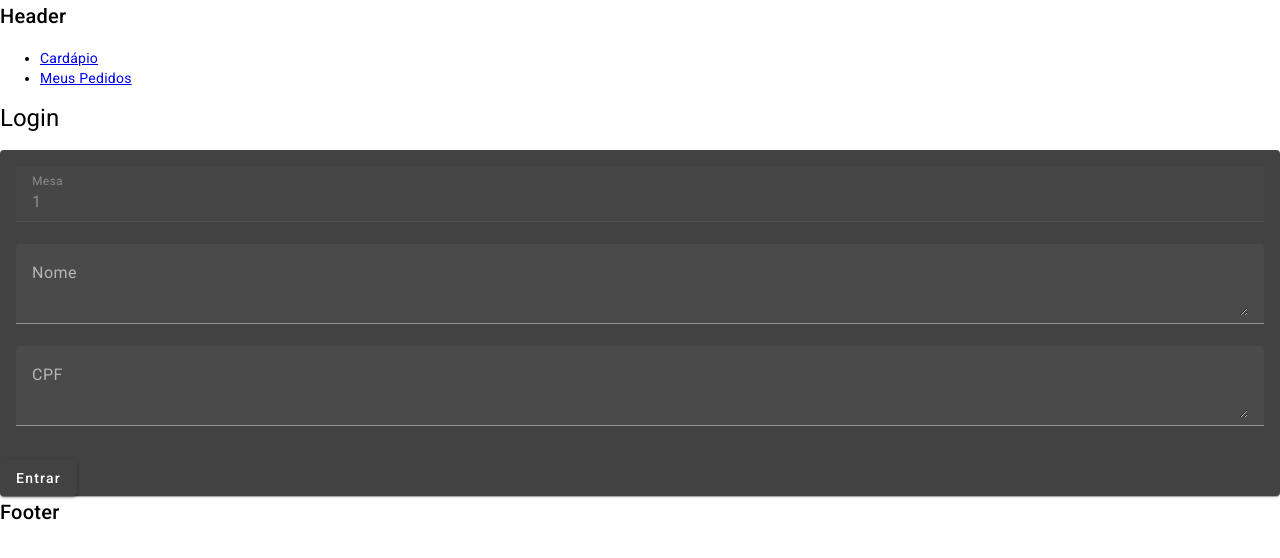
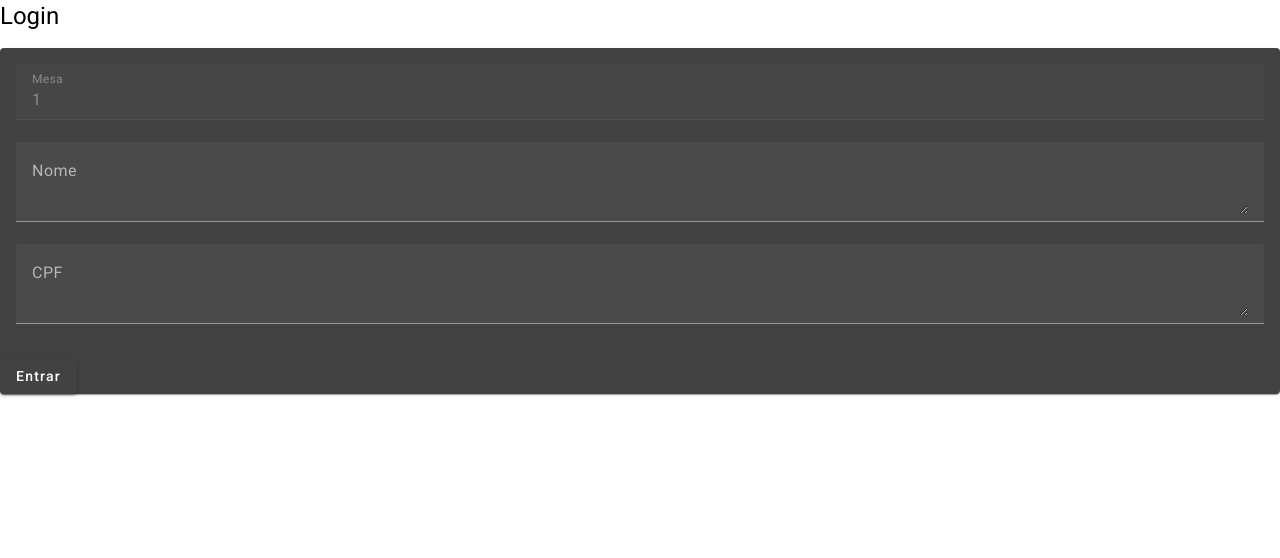
Before and after one commit to Fernanda-Vidal/app-restaurant, an Angular app in the folder frontend/: page / in a window 1280 px wide. Shown: the top 558 px of the page. Built offline with nearby package versions, Linux system fonts and the light colour scheme.

Commit message:
feat: Estiliza tela login.

```diff
--- a/frontend/src/app/app.component.css
+++ b/frontend/src/app/app.component.css
@@ -0,0 +1,4 @@
+  * {
+    background-image: url('../assets/wood.jpg');
+    height: 100vh;
+  }
--- a/frontend/src/app/app.component.html
+++ b/frontend/src/app/app.component.html
@@ -1,5 +1 @@
-<app-header></app-header>
-<main class="container">
   <router-outlet></router-outlet>
-</main>
-<app-footer></app-footer>
--- a/frontend/src/app/app.module.ts
+++ b/frontend/src/app/app.module.ts
@@ -1,5 +1,7 @@
 import { NgModule } from '@angular/core';
 import { BrowserModule } from '@angular/platform-browser';
+import { HttpClientModule } from '@angular/common/http';
+import { FormsModule } from '@angular/forms';
 
 import { AppRoutingModule } from './app-routing.module';
 import { AppComponent } from './app.component';
@@ -28,7 +30,9 @@
     BrowserAnimationsModule,
     MatCardModule,
     MatButtonModule,
-    MatInputModule
+    MatInputModule,
+    HttpClientModule,
+    FormsModule,
   ],
   providers: [],
   bootstrap: [AppComponent]
```
